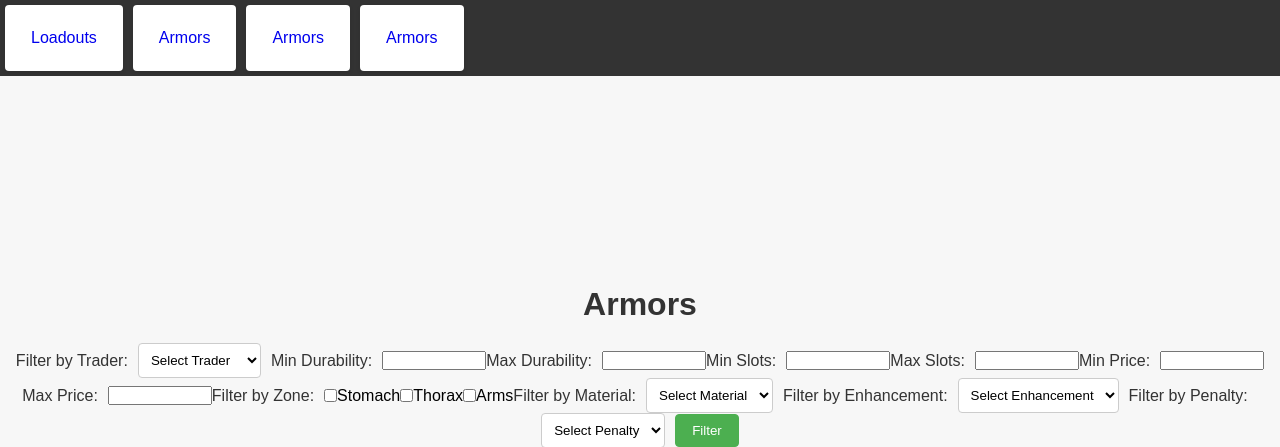
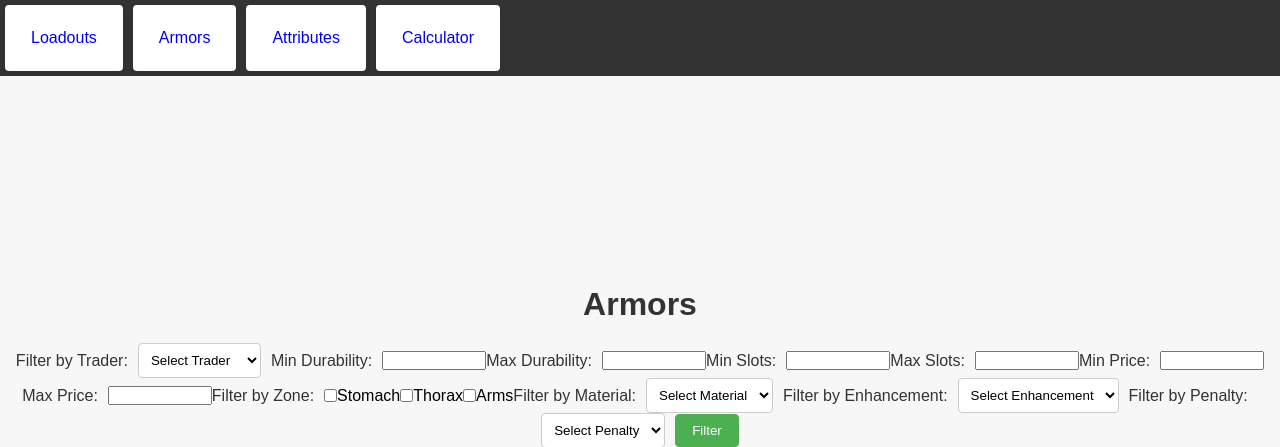
Before and after one commit to AndreAsuncion/CSE-111-Project, a Flask app: page /armor in a window 1280 px wide. Shown: the top 447 px of the page. Run offline with Flask 3, Linux system fonts and the light colour scheme; data comes from the database, SQL or seed files in the repository.

Commit message:
Update armor.html

```diff
--- a/templates/armor.html
+++ b/templates/armor.html
@@ -11,8 +11,8 @@
         <ul>
             <li><a href="/">Loadouts</a></li>
             <li><a href="/armor">Armors</a></li>
-            <li><a href="/attribute">Armors</a></li>
-            <li><a href="/calculator">Armors</a></li>
+            <li><a href="/attribute">Attributes</a></li>
+            <li><a href="/calculator">Calculator</a></li>
         </ul>
     </nav>
 
```
